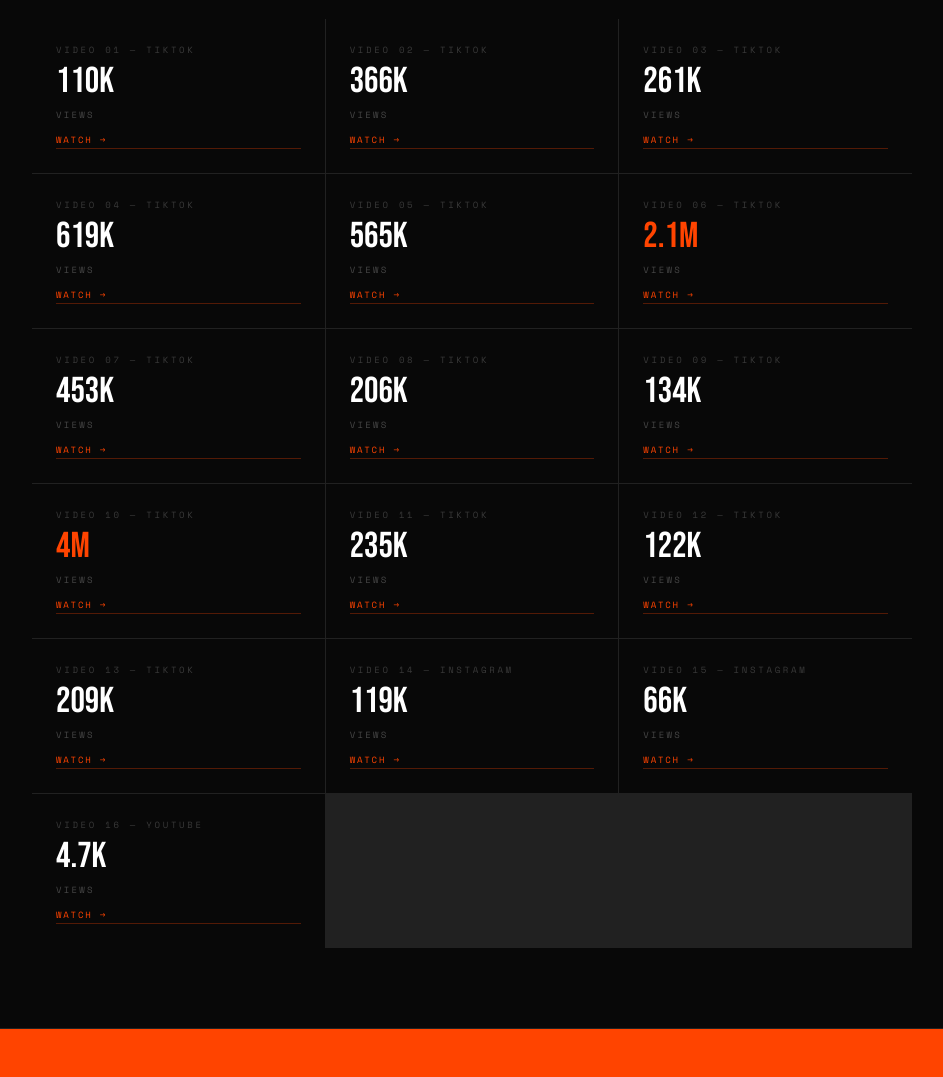
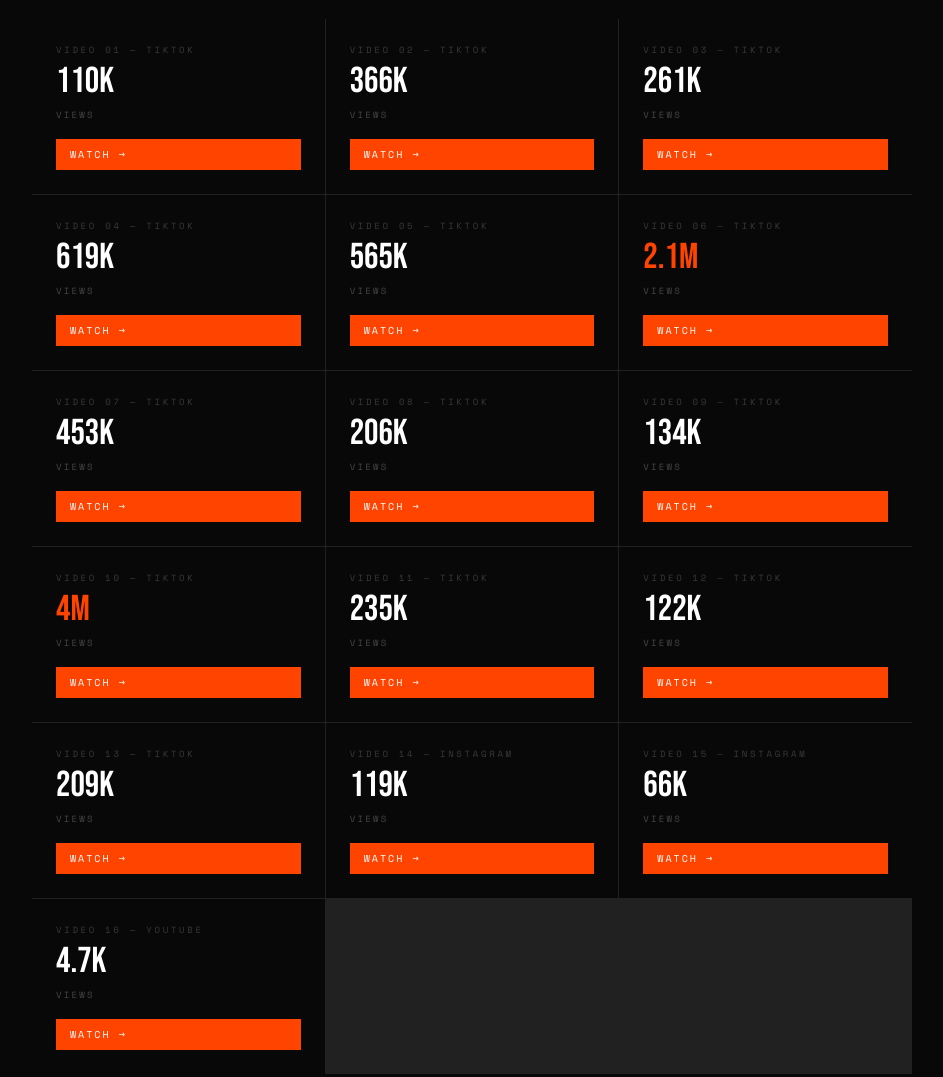
Before and after one commit to SBBUK/DYT, a plain HTML site: page roehampton.html in a window 1280 px wide. Shown: the part 1800-2877 px from the top of the page, without its empty margins (8-951 px from the left). Drawn offline with nearby package versions, Linux system fonts and the light colour scheme.

Commit message:
Improve video watch buttons on showcase page

```diff
--- a/roehampton.html
+++ b/roehampton.html
@@ -167,15 +167,18 @@
     }
 
     .video-link {
-      font-size: 9px;
+      font-size: 10px;
       letter-spacing: 0.2em;
-      color: var(--orange);
+      color: var(--white);
       text-transform: uppercase;
-      border-bottom: 1px solid rgba(255,68,0,0.3);
+      background: var(--orange);
       display: inline-block;
-      padding-bottom: 2px;
-      margin-top: 4px;
+      padding: 8px 14px;
+      margin-top: 10px;
+      transition: opacity 0.2s;
     }
+
+    .video-link:hover { opacity: 0.85; }
 
     /* ── TOTAL BAR ── */
     .total-bar {
```
